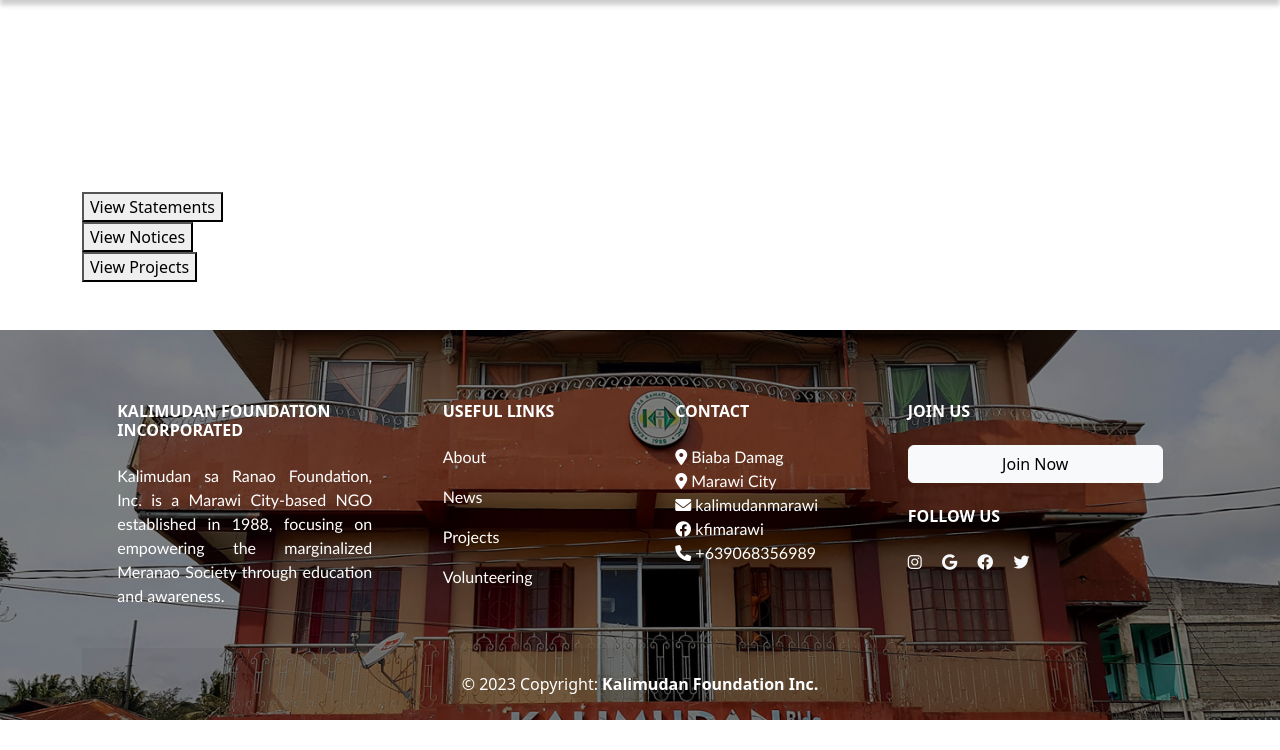
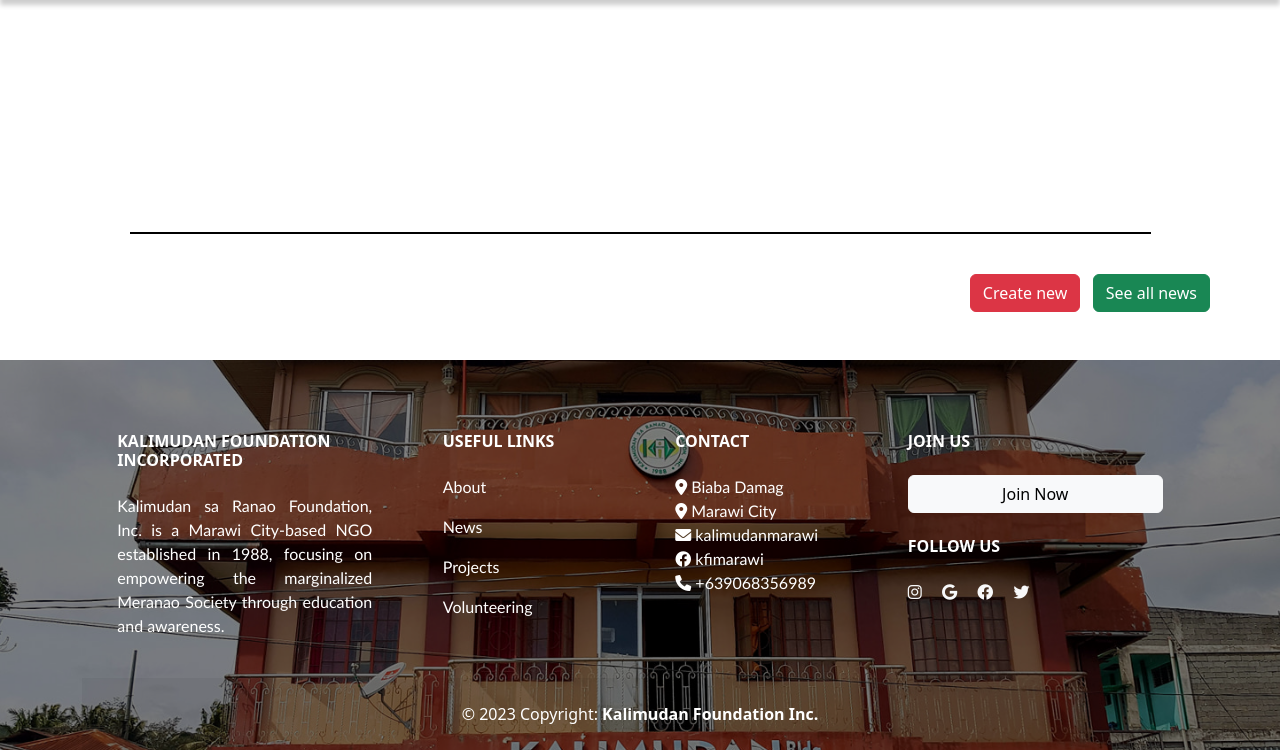
Before and after one commit to oweeengk/Kalimudan, a Django app: page /news/ in a window 1280 px wide. Shown: the part 88-838 px from the top of the page. Before the commit the page ends 808 px from the top, so only its background shows below. Run offline with Django 4.2, Linux system fonts and the light colour scheme; data that the repository does not hold is empty.

Commit message:
Update news page

```diff
--- a/homepage/templates/news/news_list.html
+++ b/homepage/templates/news/news_list.html
@@ -1,136 +1,159 @@
-{% extends 'base.html' %}
-{% load static %}
-{% load custom_tags %}
+{% extends 'base.html' %} {% load static %} {% load custom_tags %}
+<!---->
 {% block title %}
 <title>News - Kalimudan Sa Ranao Foundation Inc.</title>
-{% endblock %}
-{% block content %}
+{% endblock %} {% block content %}
 <div class="container">
   <div class="row justify-content-center">
-
-
     <div class="col-11 mt-4 mb-4">
-       <br><br>
+      <br /><br />
       {% if statements_exist %}
-        <h1>Statements</h1>
+      <div class="custom-divider">
+        <div class="line"></div>
+        <div class="text"><h4 class="fw-bold">Statements</h4></div>
+        <div class="line"></div>
+      </div>
+      <br />
 
       <div class="row">
-            {% for news in news_list %}
-                {% if news.category == 'statements' %}
+        {% for news in news_list %} {% if news.category == 'statements' %}
         <div class="col-md-4 mb-4">
           <div class="card bg-dark text-white">
             <img
               class="card-img"
               src="{{ news.image.url }}"
-                                style="opacity: 0.5; background-size: cover; height: 200px;"
+              style="opacity: 0.5; background-size: cover; height: 200px"
               alt="Card image"
             />
 
             <div class="card-img-overlay">
               <h5 class="card-title">{{ news.title }}</h5>
               <p class="card-text">{{ news.content }}</p>
-                                <a href="{% url 'homepage:news_detail' category=news.category slug=news.slug %}"
-                                    class="btn btn-outline-light">Read more...</a>
+              <a
+                href="{% url 'homepage:news_detail' category=news.category slug=news.slug %}"
+                class="btn btn-outline-light"
+                >Read more...</a
+              >
               <p>{{ news.date }}</p>
             </div>
           </div>
         </div>
 
         {% if forloop.counter|divisibleby:3 and not forloop.last %}
-                        </div><div class="row">
-                    {% endif %}
-                {% endif %}
-            {% endfor %}
       </div>
-        <hr class="black-divider" />
+      <div class="row">{% endif %} {% endif %} {% endfor %}</div>
+      <a
+        href="{% url 'homepage:news_list' category='statements' %}"
+        class="btn btn-success"
+      >
+        View Statements
+      </a>
       {% endif %}
     </div>
 
-
     <div class="col-11 mt-4 mb-4">
       {% if notices_exist %}
-        <h1>Notices</h1>
+      <br /><br />
+      <div class="custom-divider">
+        <div class="line"></div>
+        <div class="text"><h4 class="fw-bold">Notices</h4></div>
+        <div class="line"></div>
+      </div>
+      <br />
 
       <div class="row">
-            {% for news in news_list %}
-                {% if news.category == 'notices' %}
+        {% for news in news_list %} {% if news.category == 'notices' %}
         <div class="col-md-4 mb-4">
           <div class="card bg-dark text-white">
             <img
               class="card-img"
               src="{{ news.image.url }}"
-                                style="opacity: 0.5; background-size: cover; height: 200px;"
+              style="opacity: 0.5; background-size: cover; height: 200px"
               alt="Card image"
             />
 
             <div class="card-img-overlay">
               <h5 class="card-title">{{ news.title }}</h5>
               <p class="card-text">{{ news.content }}</p>
-                                <a href="{% url 'homepage:news_detail' category=news.category slug=news.slug %}"
-                                    class="btn btn-outline-light">Read more...</a>
+              <a
+                href="{% url 'homepage:news_detail' category=news.category slug=news.slug %}"
+                class="btn btn-outline-light"
+                >Read more...</a
+              >
               <p>{{ news.date }}</p>
             </div>
           </div>
         </div>
 
         {% if forloop.counter|divisibleby:3 and not forloop.last %}
-                        </div><div class="row">
-                    {% endif %}
-                {% endif %}
-            {% endfor %}
       </div>
-
-        <hr class="black-divider" />
+      <div class="row">{% endif %} {% endif %} {% endfor %}</div>
+      <a
+        href="{% url 'homepage:news_list' category='notices' %}"
+        class="btn btn-success"
+      >
+        View Notices
+      </a>
       {% endif %}
     </div>
 
     <div class="col-11 mt-4 mb-4">
       {% if projects_exist %}
-        <h1>Projects</h1>
+      <div class="custom-divider">
+        <div class="line"></div>
+        <div class="text"><h4 class="fw-bold">Projects</h4></div>
+        <div class="line"></div>
+      </div>
+      <br />
 
       <div class="row">
-            {% for news in news_list %}
-                {% if news.category == 'projects' %}
+        {% for news in news_list %} {% if news.category == 'projects' %}
         <div class="col-md-4 mb-4">
           <div class="card bg-dark text-white">
             <img
               class="card-img"
               src="{{ news.image.url }}"
-                                style="opacity: 0.5; background-size: cover; height: 200px;"
+              style="opacity: 0.5; background-size: cover; height: 200px"
               alt="Card image"
             />
 
             <div class="card-img-overlay">
               <h5 class="card-title">{{ news.title }}</h5>
               <p class="card-text">{{ news.content }}</p>
-                                <a href="{% url 'homepage:news_detail' category=news.category slug=news.slug %}"
-                                    class="btn btn-outline-light">Read more...</a>
+              <a
+                href="{% url 'homepage:news_detail' category=news.category slug=news.slug %}"
+                class="btn btn-outline-light"
+                >Read more...</a
+              >
               <p>{{ news.date }}</p>
             </div>
           </div>
         </div>
 
         {% if forloop.counter|divisibleby:3 and not forloop.last %}
-                        </div><div class="row">
-                    {% endif %}
-                {% endif %}
-            {% endfor %}
       </div>
+      <div class="row">{% endif %} {% endif %} {% endfor %}</div>
 
-        <hr class="black-divider" />
+      <a
+        href="{% url 'homepage:news_list' category='projects' %}"
+        class="btn btn-success"
+      >
+        View Projects
+      </a>
       {% endif %}
     </div>
-
-
-
-      <a href="{% url 'homepage:news_list' category='statements' %}">
-        <button>View Statements</button>
+    <div class="col-11 mt-4 mb-4">
+      <hr class="content-divider" />
+    </div>
+    <div
+      class="list-group-item list-group-item-action d-flex justify-content-end"
+    >
+      <a href="{% url 'homepage:news_create' %}" class="btn btn-danger">
+        Create new
       </a>
-      <a href="{% url 'homepage:news_list' category='notices' %}">
-        <button>View Notices</button>
-      </a>
-      <a href="{% url 'homepage:news_list' category='projects' %}">
-        <button>View Projects</button>
+      &nbsp;&nbsp;&nbsp;
+      <a href="{% url 'homepage:news_list' %}" class="btn btn-success">
+        See all news
       </a>
     </div>
   </div>
--- a/homepage/urls.py
+++ b/homepage/urls.py
@@ -17,14 +17,13 @@ urlpatterns = [
   path("about/factsandfigures", views.factsandfigures, name="factsandfigures"),
   path("about/manualofoperations", views.manualofoperations, name="manualofoperations"),
 
-  path('news/', views.NewsListView.as_view(), name='news_list'),
-  path('news/<str:category>/', views.NewsListView.as_view(), name='news_list'),
 
   path('news/create/', views.NewsCreateView.as_view(), name='news_create'),
-
+  path('news/<str:category>/', views.NewsListView.as_view(), name='news_list'),
   path('news/<str:category>/<slug:slug>/', views.news_detail, name='news_detail'),
   path('news/<str:category>/<slug:slug>/update/', views.NewsUpdateView.as_view(), name='news_update'),
   path('news/<str:category>/<slug:slug>/delete/', views.NewsDeleteView.as_view(), name='news_delete'),
+  path('news/', views.NewsListView.as_view(), name='news_list'),
 
 #  path("news/projects", views.newsprojects, name="newsprojects"),
 #  path("news/notices", views.newsnotices, name="newsnotices"),
```
Also changed, not shown: homepage/templates/news/news_detail.html (+15 -0 lines), uploads/brac.jpg (deleted), uploads/crs-removebg-preview.png (deleted), uploads/crs-removebg-preview_nkSurrj.png (deleted), uploads/crs.jpg (deleted), uploads/gcerf-removebg-preview.png (deleted), uploads/gcerf-removebg-preview_Kpk8TmZ.png (deleted), uploads/gcerf.png (deleted), uploads/gcerf_3kyhZ68.png (deleted), uploads/gcerf_MZCux1W.png (deleted), uploads/gcerf_bTI1KtJ.png (deleted), uploads/gcerf_jsZ9oGT.png (deleted), uploads/gcerf_r0Yvg8h.png (deleted), uploads/gcerf_s3g3dFF.png (deleted), 2 other files. Lines whose indentation alone changed are shown as unchanged.
